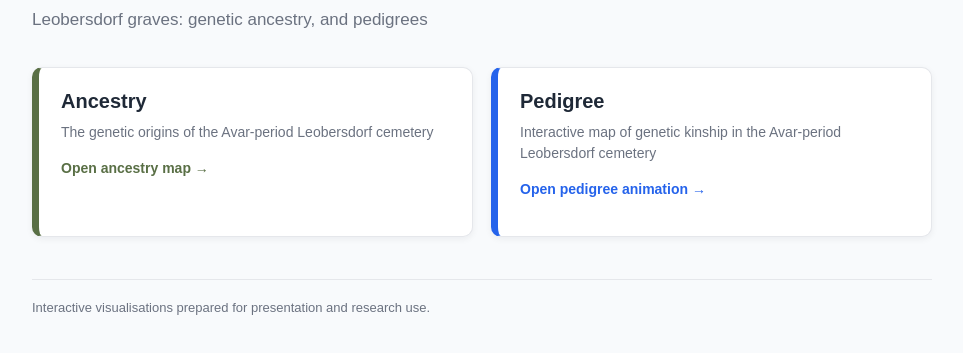
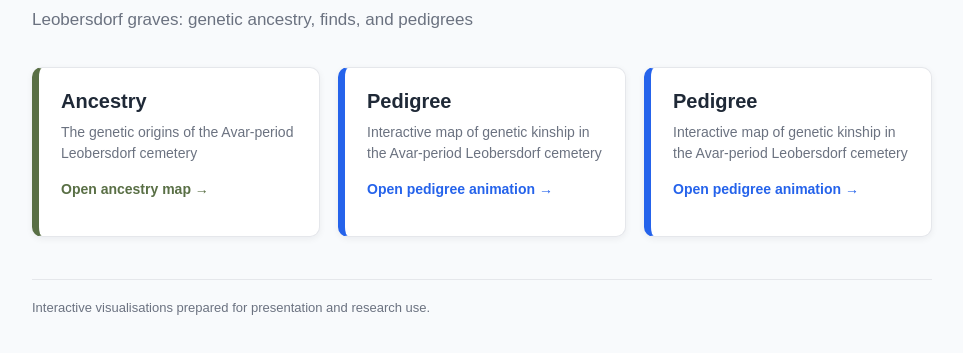
Before and after one commit to Feliksmueller/histogenes_visuals, a plain HTML site: page index.html in a window 1280 px wide. Shown: the part 107-460 px from the top of the page, without its empty margins (158-1121 px from the left). Drawn offline with Linux system fonts and the light colour scheme.

Commit message:
map plus leo files index

```diff
--- a/index.html
+++ b/index.html
@@ -137,7 +137,7 @@
       <h1>Interactive Visualisations HistoGenes</h1>
 
       <p class="intro">
-        Leobersdorf graves: genetic ancestry, and pedigrees
+        Leobersdorf graves: genetic ancestry, finds, and pedigrees
       </p>
     </header>
 
@@ -150,6 +150,13 @@
         <h2>Ancestry</h2>
         <p>The genetic origins of the Avar-period Leobersdorf cemetery</p>
         <span class="open">Open ancestry map →</span>
+      </a>
+
+      <!-- Add these only once the corresponding files exist -->
+      <a class="card issuers" href="leobersdorf_grave_finds_map.html">
+        <h2>Pedigree</h2>
+        <p>Interactive map of genetic kinship in the Avar-period Leobersdorf cemetery</p>
+        <span class="open">Open pedigree animation →</span>
       </a>
 
       <!-- Add these only once the corresponding files exist -->
```
